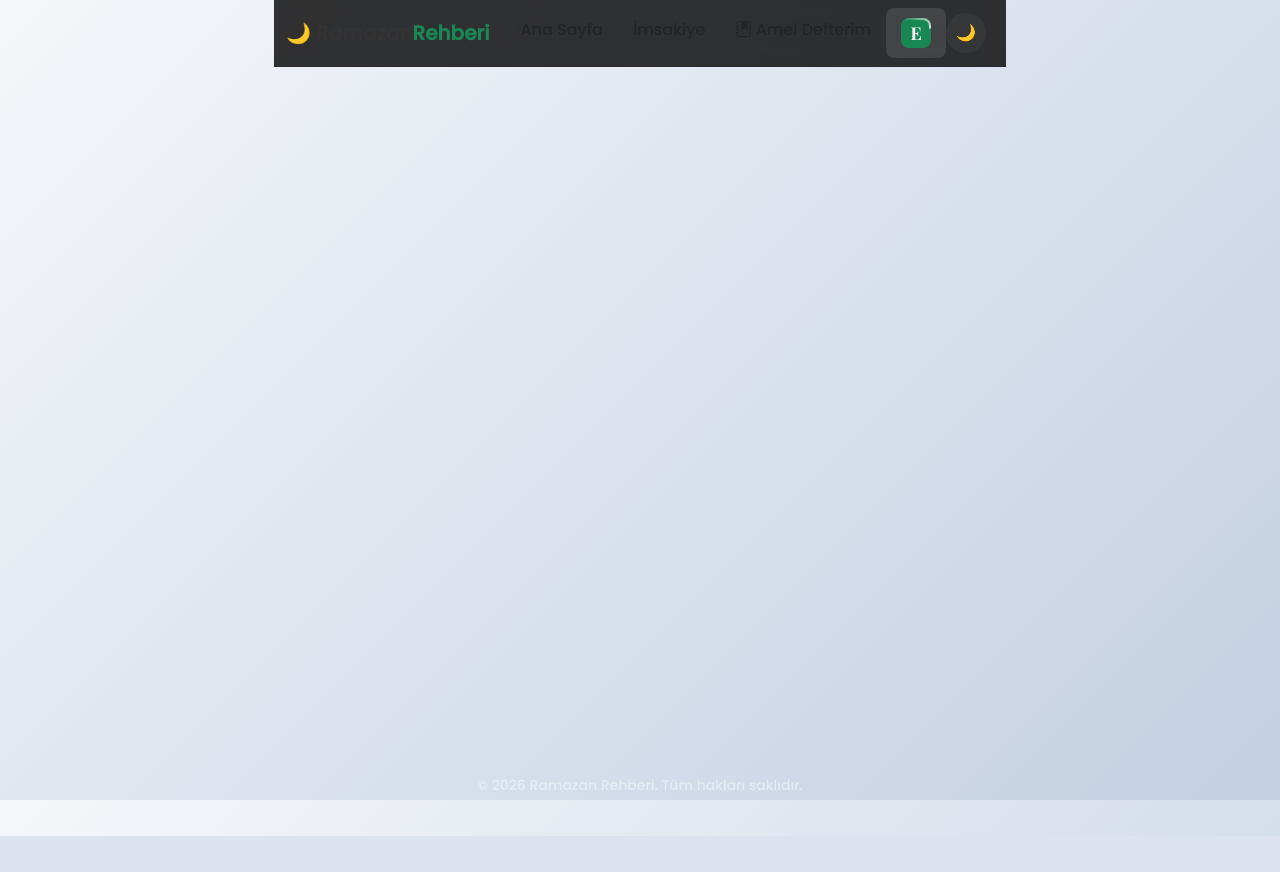
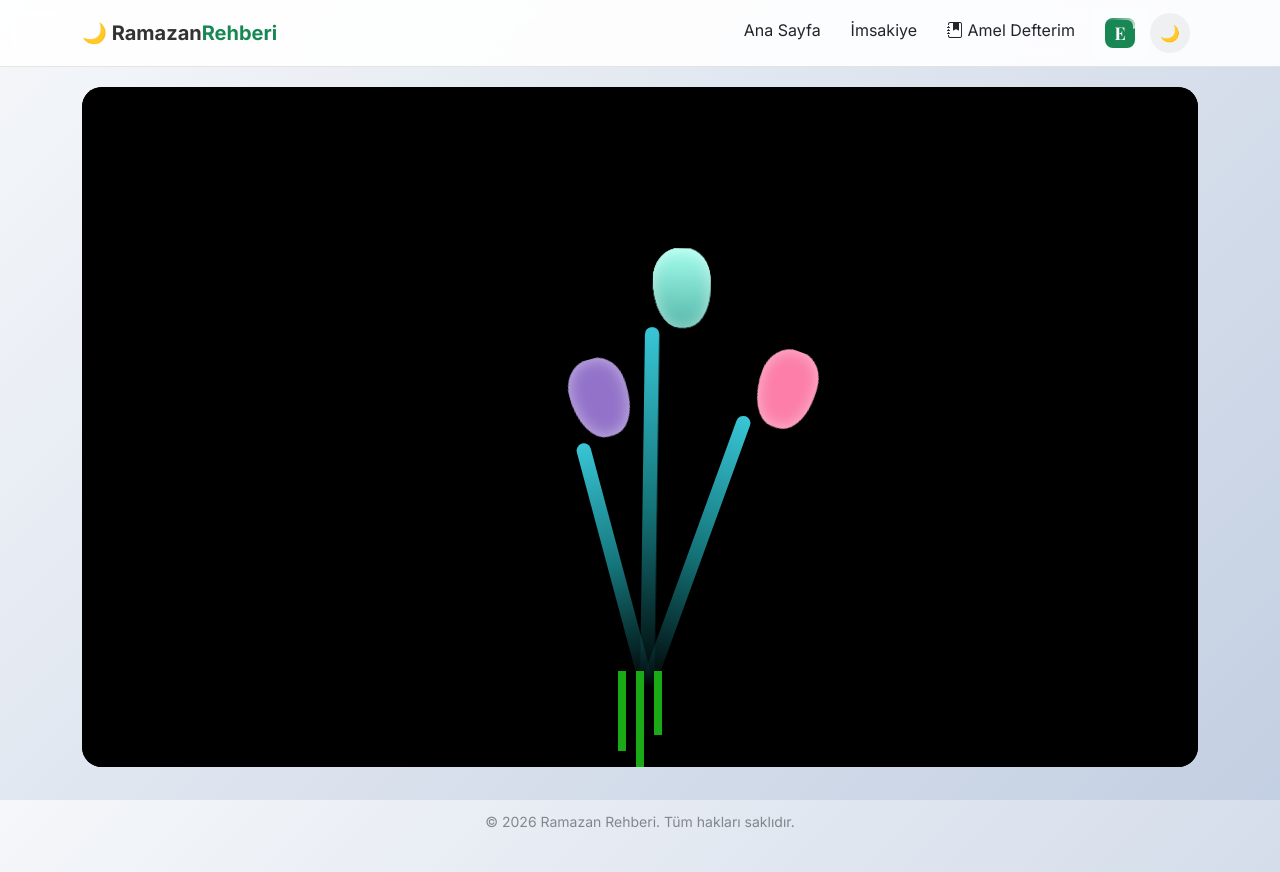
Before and after one commit to safaksizlar2025-a11y/Ramazan-Rehberi, a Django app: page /animasyon/ in a window 1280 px wide. Before the commit the page ends 836 px from the top, so only its background shows below. Run offline with Django 5.2, Linux system fonts and the light colour scheme.

Commit message:
Fix flower animation structure

```diff
--- a/core/templates/core/animasyon.html
+++ b/core/templates/core/animasyon.html
@@ -1,89 +1,118 @@
 {% extends 'core/base.html' %}
-{% load static %}
 
-{% block title %}Çiçek Animasyonu{% endblock %}
+{% block title %}Hayırlı Ramazanlar | Çiçek Animasyonu{% endblock %}
 
 {% block extra_css %}
-    <link rel="stylesheet" href="{% static 'core/css/flower_anim.css' %}">
 <style>
-        /* Navbar ve Footer'ın bozulmaması için kritik ayar */
-        body {
-            background-color: #000 !important; /* Arka planı siyah yap */
-            overflow-x: hidden;
+    /* --- ANIMASYON KAFESİ (Dışarı taşmayı önler) --- */
+    .flower-wrapper {
+        background-color: #000;
+        min-height: 85vh;
+        display: flex;
+        align-items: flex-end;
+        justify-content: center;
+        position: relative;
+        overflow: hidden;
+        border-radius: 20px;
+        margin: 20px 0;
+        perspective: 1000px;
+        font-size: 10px; /* vmin hesaplamaları için baz */
     }
 
-        /* Animasyonu bir kutuya hapsetmek yerine tüm sayfaya yayıyoruz (Orijinal hali gibi) */
-        .flower-container {
-            position: relative;
-            width: 100%;
-            height: 90vh;
-            overflow: hidden;
+    /* Web-leb'den gelen orijinal CSS'in senin projene uyarlanmış hali */
+    .flower-wrapper .night {
+        position: absolute;
+        width: 100%; height: 100%;
+        background: radial-gradient(circle, transparent, #000);
     }
 
-        /* Navbar'ın animasyonun altında kalmaması için */
-        .main-nav {
-            background-color: rgba(0, 0, 0, 0.8) !important;
-            z-index: 9999 !important;
+    .flower-wrapper .flowers { position: relative; transform: scale(0.9); bottom: 10vh; }
+
+    .flower-wrapper .flower {
+        position: absolute;
+        bottom: 0;
+        transform-origin: bottom center;
+        z-index: 10;
+        --fl-speed: 0.8s;
     }
 
-        /* Senin o meşhur 'E' harfinin kaybolmaması için */
-        .e-sigil {
-            display: inline-flex !important;
-            position: relative !important;
-            z-index: 10000 !important;
+    /* Çiçek 1, 2, 3 Pozisyonları ve Animasyonları */
+    .flower-wrapper .flower--1 { animation: moving-flower-1 4s linear infinite; }
+    .flower-wrapper .flower--2 { left: 50%; transform: rotate(20deg); animation: moving-flower-2 4s linear infinite; }
+    .flower-wrapper .flower--3 { left: 50%; transform: rotate(-15deg); animation: moving-flower-3 4s linear infinite; }
+
+    .flower-wrapper .flower__line {
+        width: 2vmin; height: 50vmin;
+        background-image: linear-gradient(to top, rgba(0,0,0,0.1), #14757a, #39c6d6);
+        border-radius: 4vmin;
     }
+
+    .flower-wrapper .flower__leafs {
+        position: absolute; bottom: 100%; left: 50%;
+        transform: translate(-50%, 0);
+        animation: blooming-flower 2s backwards;
+    }
+
+    .flower-wrapper .flower__leaf {
+        position: absolute; bottom: 0; left: 50%;
+        width: 8vmin; height: 11vmin;
+        border-radius: 51% 49% 47% 53% / 44% 45% 55% 69%;
+        background-image: linear-gradient(to top, #54b8aa, #a7ffee);
+        transform-origin: bottom center;
+        opacity: 0.9;
+        box-shadow: inset 0 0 2vmin rgba(255, 255, 255, 0.5);
+    }
+
+    /* Keyframes - Hareket ve Büyüme */
+    @keyframes moving-flower-1 { 0%, 100% { transform: rotate(-2deg); } 50% { transform: rotate(2deg); } }
+    @keyframes blooming-flower { 0% { transform: translate(-50%, 0) scale(0); filter: blur(10px); } }
+    @keyframes grow-ans { 0% { transform: scale(0); opacity: 0; } }
+
+    /* Çimler ve diğer detaylar için basitleştirilmiş yapılar */
+    .flower-wrapper .growing-grass { position: absolute; bottom: 0; display: flex; }
+    .flower-wrapper .flower__grass { width: 1vmin; height: 15vmin; background: #1aaa15; margin: 0 5px; }
+
+    /* Navbar'daki E harfini ve temayı koru */
+    .main-nav { z-index: 1000 !important; }
 </style>
 {% endblock %}
 
 {% block content %}
-<div class="flower-container">
+<div class="container">
+    <div class="flower-wrapper">
         <div class="night"></div>
         <div class="flowers">
             <div class="flower flower--1">
-            <div class="flower__leafs flower__leafs--1">
+                <div class="flower__leafs">
                     <div class="flower__leaf flower__leaf--1"></div>
                     <div class="flower__leaf flower__leaf--2"></div>
                     <div class="flower__leaf flower__leaf--3"></div>
                     <div class="flower__leaf flower__leaf--4"></div>
-                <div class="flower__white-circle"></div>
                 </div>
-            <div class="flower__line">
-                <div class="flower__line__leaf flower__line__leaf--1"></div>
-                <div class="flower__line__leaf flower__line__leaf--2"></div>
-            </div>
+                <div class="flower__line"></div>
             </div>
 
             <div class="flower flower--2">
-            <div class="flower__leafs flower__leafs--2">
-                <div class="flower__leaf flower__leaf--1"></div>
-                <div class="flower__leaf flower__leaf--2"></div>
-                <div class="flower__leaf flower__leaf--3"></div>
-                <div class="flower__leaf flower__leaf--4"></div>
-                <div class="flower__white-circle"></div>
+                <div class="flower__leafs" style="animation-delay: 1s;">
+                    <div class="flower__leaf flower__leaf--1" style="background: #ff80ab;"></div>
+                    <div class="flower__leaf flower__leaf--2" style="background: #ff80ab;"></div>
                 </div>
-            <div class="flower__line">
-                <div class="flower__line__leaf flower__line__leaf--1"></div>
-                <div class="flower__line__leaf flower__line__leaf--2"></div>
-            </div>
+                <div class="flower__line" style="height: 40vmin;"></div>
             </div>
 
             <div class="flower flower--3">
-            <div class="flower__leafs flower__leafs--3">
-                <div class="flower__leaf flower__leaf--1"></div>
-                <div class="flower__leaf flower__leaf--2"></div>
-                <div class="flower__leaf flower__leaf--3"></div>
-                <div class="flower__leaf flower__leaf--4"></div>
-                <div class="flower__white-circle"></div>
+                <div class="flower__leafs" style="animation-delay: 1.5s;">
+                    <div class="flower__leaf flower__leaf--1" style="background: #9575cd;"></div>
+                    <div class="flower__leaf flower__leaf--2" style="background: #9575cd;"></div>
                 </div>
-            <div class="flower__line">
-                <div class="flower__line__leaf flower__line__leaf--1"></div>
-                <div class="flower__line__leaf flower__line__leaf--2"></div>
+                <div class="flower__line" style="height: 35vmin;"></div>
             </div>
         </div>
 
         <div class="growing-grass">
-            <div class="flower__grass flower__grass--1"></div>
-            <div class="flower__grass flower__grass--2"></div>
+            <div class="flower__grass" style="height: 10vmin; animation: grow-ans 2s 2s backwards;"></div>
+            <div class="flower__grass" style="height: 12vmin; animation: grow-ans 2s 2.2s backwards;"></div>
+            <div class="flower__grass" style="height: 8vmin; animation: grow-ans 2s 2.4s backwards;"></div>
         </div>
     </div>
 </div>
```
Lines whose indentation alone changed are shown as unchanged.
